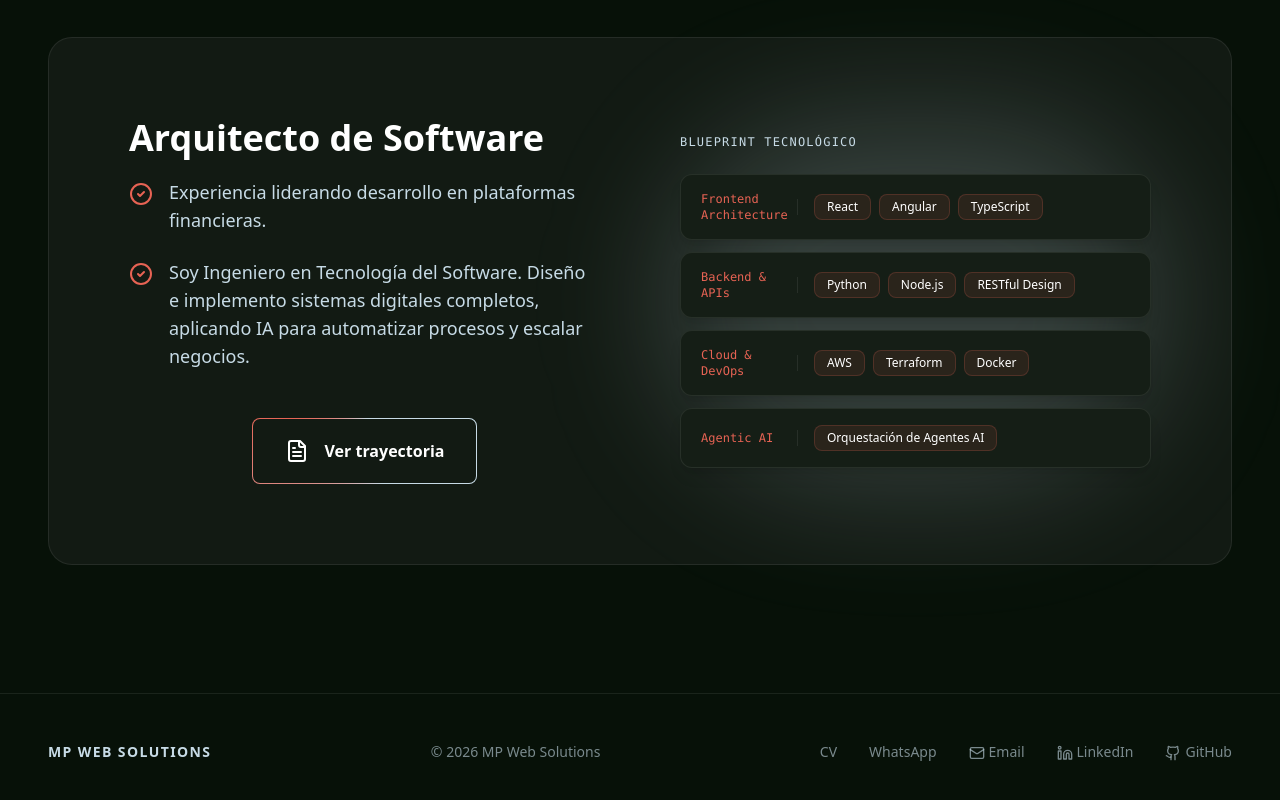
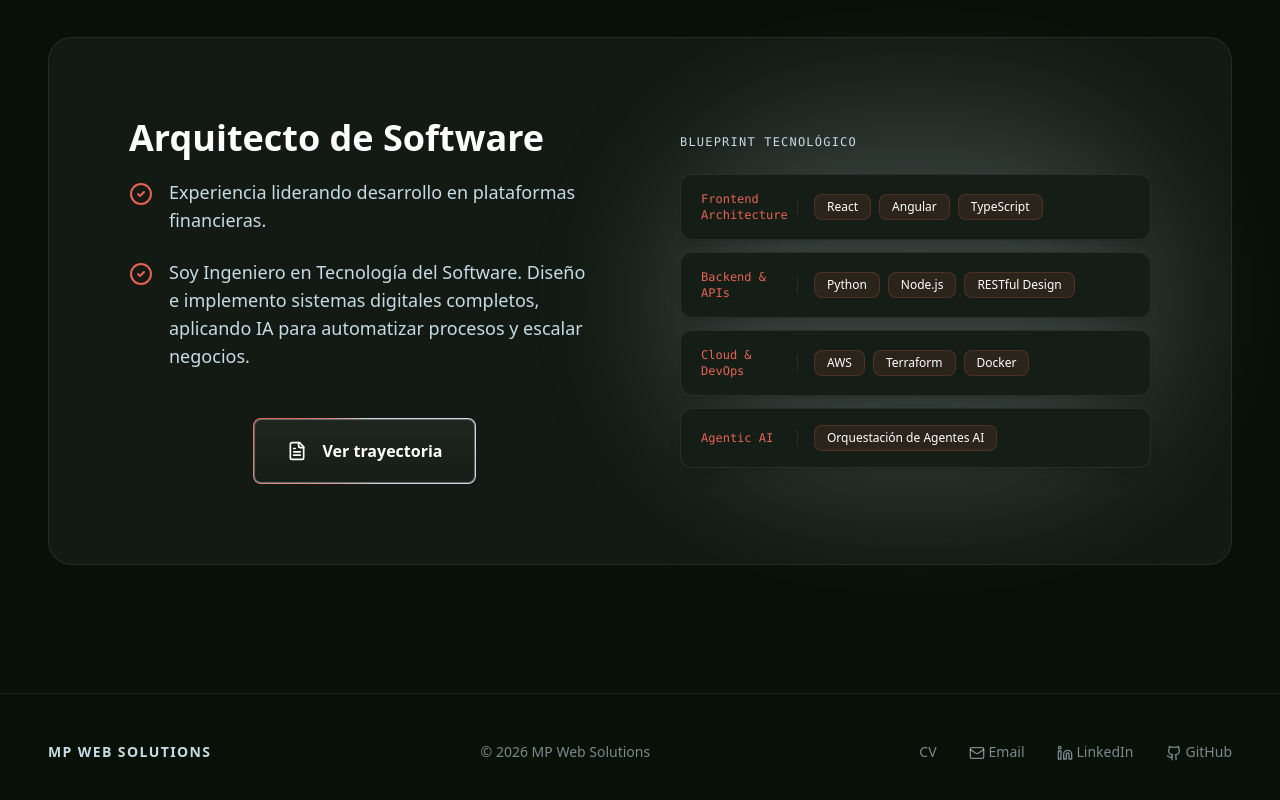
Before and after one commit to mike2611/landingPage, a React (Vite) app in the folder mp-web-solutions/: page /consulting in a window 1280 px wide. Shown: the part 1711-2511 px from the top of the page. Built offline with nearby package versions, Linux system fonts and the light colour scheme; no server answers.

Commit message:
style(components): enhance button styles and clean up footer
- Updated .btn-gradient-border styles for improved layout and hover effects.
- Adjusted Resume component button for better alignment and size.
- Removed WhatsApp link from Footer for a cleaner design.

```diff
--- a/mp-web-solutions/src/components/Resume/Resume.tsx
+++ b/mp-web-solutions/src/components/Resume/Resume.tsx
@@ -57,9 +57,9 @@ export default function Resume() {
                   {...(openInNewTab
                     ? { target: "_blank", rel: "noopener noreferrer" as const }
                     : {})}
-                  className="inline-flex items-center gap-4 bg-surface-high text-white px-8 py-5 rounded-[7px] hover:bg-surface transition-colors duration-200 font-bold"
+                  className="inline-flex items-center justify-center gap-4 text-white px-8 py-5 min-h-16 rounded-[calc(0.5rem-1px)] transition-colors duration-200 font-bold leading-none whitespace-nowrap"
                 >
-                  <FileText className="group-hover:rotate-12 transition-transform duration-200" aria-hidden />
+                  <FileText className="w-5 h-5 shrink-0 group-hover:rotate-12 transition-transform duration-200" aria-hidden />
                   Ver trayectoria
                 </a>
               </div>
--- a/mp-web-solutions/src/components/shared/Footer.tsx
+++ b/mp-web-solutions/src/components/shared/Footer.tsx
@@ -4,14 +4,10 @@ import {
   githubHref,
   linkedinHref,
   mailtoConsultHref,
-  opensInHttpTab,
   resumePublicHref,
-  whatsappHref,
 } from "../../lib/links";
 
 export default function Footer() {
-  const wa = whatsappHref();
-  const waNewTab = opensInHttpTab(wa);
   const mail = mailtoConsultHref();
   const resumeUrl = resumePublicHref();
   const linkedIn = linkedinHref();
@@ -49,15 +45,6 @@ export default function Footer() {
               Trayectoria
             </Link>
           )}
-          <a
-            href={wa}
-            {...(waNewTab
-              ? { target: "_blank", rel: "noopener noreferrer" as const }
-              : {})}
-            className="hover:text-white transition-colors duration-200"
-          >
-            WhatsApp
-          </a>
           <a href={mail} className="hover:text-white transition-colors duration-200">
             <Mail className="w-4 h-4 inline me-1 align-text-bottom" aria-hidden />
             Email
--- a/mp-web-solutions/src/index.css
+++ b/mp-web-solutions/src/index.css
@@ -53,6 +53,7 @@
 }
 
 .btn-gradient-border {
+  display: inline-flex;
   padding: 1px;
   border-radius: 0.5rem;
   background: conic-gradient(
@@ -63,6 +64,34 @@
     var(--color-tertiary) 100%
   );
   animation: spin-border 4s linear infinite;
+}
+
+.btn-gradient-border > a {
+  border: 1px solid rgba(199, 219, 230, 0.38);
+  border-radius: calc(0.5rem - 1px);
+  background:
+    linear-gradient(180deg, rgba(255, 255, 255, 0.05), rgba(255, 255, 255, 0.015)),
+    var(--color-surface-high);
+  box-shadow: inset 0 0 0 1px rgba(255, 255, 255, 0.02);
+}
+
+.btn-gradient-border > a:hover {
+  border-color: rgba(231, 99, 84, 0.75);
+}
+
+/* Firefox fallback: keep border static for cleaner rendering */
+@supports (-moz-appearance: none) {
+  .btn-gradient-border {
+    animation: none;
+    padding: 0;
+    background: none;
+    border-radius: 0.75rem;
+    box-shadow: 0 0 0 1px rgba(199, 219, 230, 0.28), 0 10px 28px rgba(7, 17, 8, 0.35);
+  }
+
+  .btn-gradient-border > a {
+    border-radius: 0.75rem;
+  }
 }
 
 @media (prefers-reduced-motion: reduce) {
```
